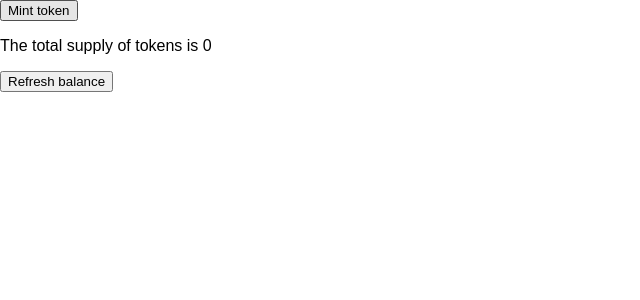
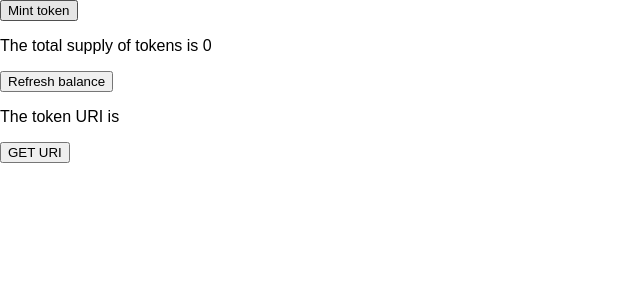
Before and after one commit to lucas-kacz/ERC721_Ux, a React (Create React App) app in the folder my_app/: page /fakebayc in a window 1280 px wide. Shown: the top 300 px of the page, without its empty margins (0-640 px from the left). Built offline with nearby package versions, Linux system fonts and the light colour scheme.

Commit message:
Add URI
Not working yet

```diff
--- a/my_app/src/components/pages/FakeBayc/FakeBayc.js
+++ b/my_app/src/components/pages/FakeBayc/FakeBayc.js
@@ -1,10 +1,11 @@
 import { useState } from "react";
-import { init, mintToken, numberOfTokens } from "./Web3Client";
+import { getTokenURI, init, mintToken, numberOfTokens } from "./Web3Client";
 
 function FakeBayc() {
 
   const [minted, setMinted] = useState(false);
   const [balance, setBalance] = useState(0);
+  const [URI, setURI] = useState("");
 
   const claimAToken = () => {
     mintToken()
@@ -25,6 +26,14 @@ function FakeBayc() {
     })
   };
 
+  const getURI = async () =>{
+    getTokenURI().then(URI => {
+      setURI(URI);
+    }).catch(err =>{
+      console.log(err);
+    })
+  };
+
   return(
     <div>
         {!minted ? (
@@ -36,6 +45,9 @@ function FakeBayc() {
     <p>The total supply of tokens is {balance}</p>
     <button onClick={() => fetchBalance()}>Refresh balance</button>
 
+    <p>The token URI is {URI}</p>
+    <button onClick={() => getURI()}>GET URI</button>
+
     </div>
   );
 }
--- a/my_app/src/components/pages/FakeBayc/Web3Client.js
+++ b/my_app/src/components/pages/FakeBayc/Web3Client.js
@@ -65,3 +65,13 @@ export const mintToken = async () => {
         .claimAToken()
         .send({ from: selectedAccount });
 };
+
+export const getTokenURI = async () => {
+  if(!isInitialized) {
+      await init();
+  }
+
+  nftContract.methods
+      .tokenURI(25)
+      .call();
+};
```
Also changed, not shown: my_app/src/components/pages/FakeBayc/TokenId/TokenId.js (added).
